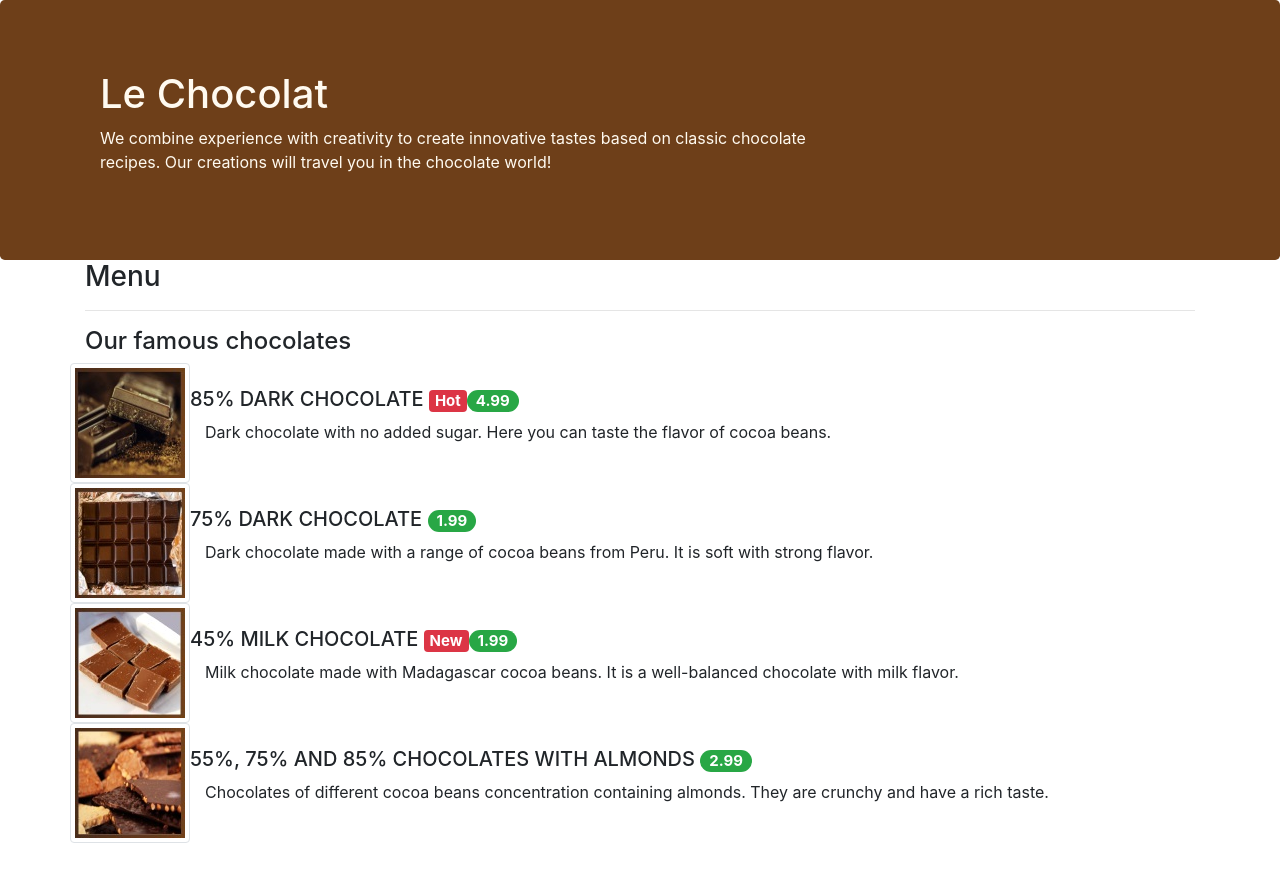
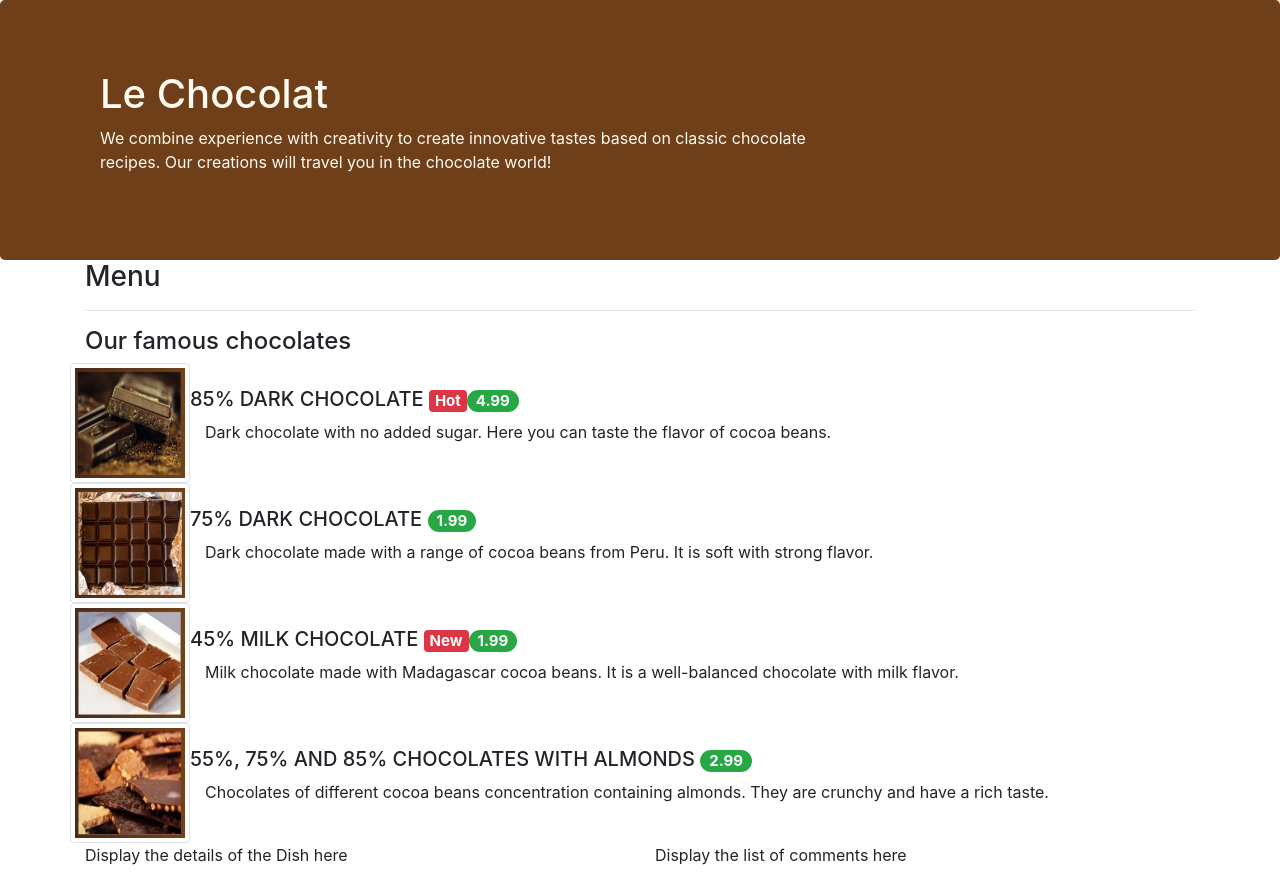
Before and after one commit to sena-tan/angularChocoSena, an Angular app: page / in a window 1280 px wide. Before the commit the page ends 843 px from the top, so only its background shows below. Built offline with nearby package versions, Linux system fonts and the light colour scheme.

Commit message:
angular assignment1 task1

```diff
--- a/src/app/app.component.html
+++ b/src/app/app.component.html
@@ -11,3 +11,4 @@
   </div>
 </header>
 <app-menu></app-menu>
+<app-dishdetail></app-dishdetail>
--- a/src/app/app.module.ts
+++ b/src/app/app.module.ts
@@ -3,11 +3,13 @@
 
 import { AppComponent } from './app.component';
 import { MenuComponent } from './menu/menu.component';
+import { DishdetailComponent } from './dishdetail/dishdetail.component';
 
 @NgModule({
   declarations: [
     AppComponent,
-    MenuComponent
+    MenuComponent,
+    DishdetailComponent
   ],
   imports: [
     BrowserModule
--- /dev/null
+++ b/src/app/dishdetail/dishdetail.component.html
@@ -0,0 +1,10 @@
+<div class="container">
+    <div class="row">
+        <div class="col-12 col-sm-6">
+            <p>Display the details of the Dish here</p>
+        </div>
+        <div class="col-12 col-sm-6">
+            <p>Display the list of comments here</p>
+        </div>
+    </div>
+</div>
--- /dev/null
+++ b/src/app/dishdetail/dishdetail.component.ts
@@ -0,0 +1,15 @@
+import { Component, OnInit } from '@angular/core';
+
+@Component({
+  selector: 'app-dishdetail',
+  templateUrl: './dishdetail.component.html',
+  styleUrls: ['./dishdetail.component.css']
+})
+export class DishdetailComponent implements OnInit {
+
+  constructor() { }
+
+  ngOnInit(): void {
+  }
+
+}
```
Also changed, not shown: src/app/dishdetail/dishdetail.component.css (added), 1 other file (tests, documents, lock files or other folders).
